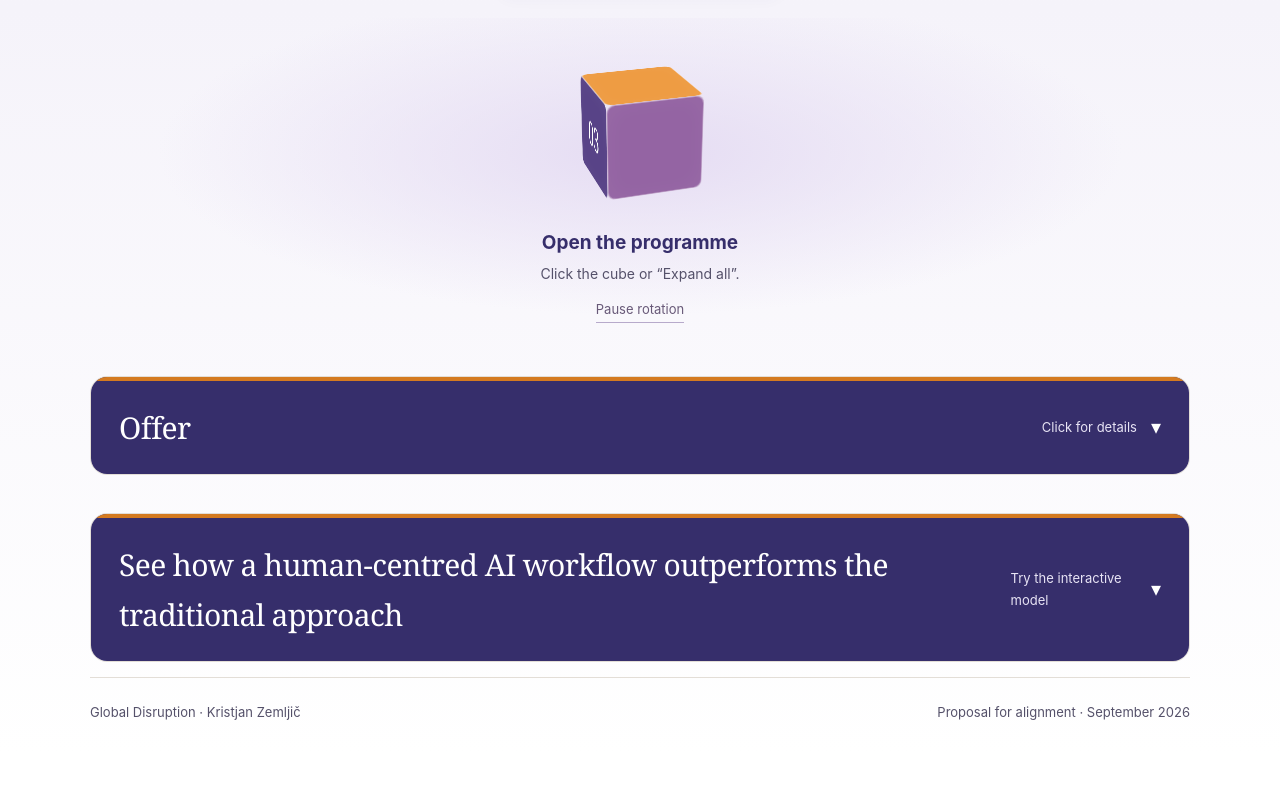
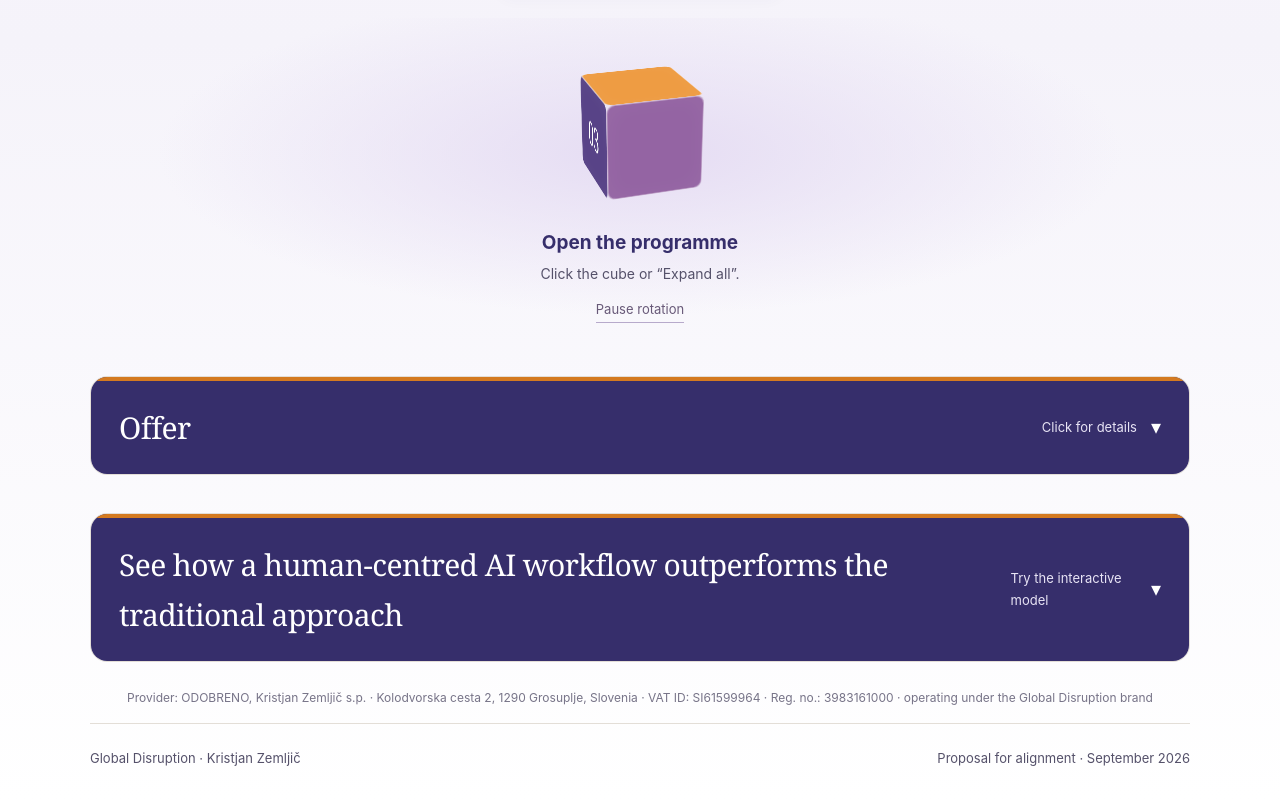
Before and after one commit to ZeleznaNoga1977/technion-programme-offer, a plain HTML site: page index.html in a window 1280 px wide. Shown: the part 1370-2170 px from the top of the page. Before the commit the page ends 2124 px from the top, so only its background shows below. Drawn offline with nearby package versions, Linux system fonts and the light colour scheme.

Commit message:
Add provider legal line above the footer

```diff
--- a/index.html
+++ b/index.html
@@ -26,6 +26,7 @@
 .model-print{display:none;font-size:14px;color:var(--muted)}
 @media(max-width:820px){.model-frame{height:1150px}}
 @media print{.model-frame{display:none}.model-print{display:block}.model{break-inside:avoid;margin-top:20px}}
+.legal{font-size:12px;color:var(--muted);margin:26px 0 0;text-align:center;opacity:.8}
 @media(max-width:720px){.wrap{padding:0 20px}.masthead{font-size:11px;align-items:flex-start}.masthead span:last-child{text-align:right}.hero{padding-top:32px}.subtitle{font-size:19px}.steps{grid-template-columns:1fr 1fr}.steps a{padding:14px}.section-heading{align-items:flex-start;flex-direction:column}.card-heading{padding:22px 20px 18px;grid-template-columns:40px 1fr;gap:13px}.number{width:40px;height:40px;font-size:21px}h3{font-size:20px}.benefit{margin:0 20px 18px}.detail-content{padding:3px 20px 22px}summary{padding:14px 20px}.closing{grid-template-columns:1fr;gap:18px}.closing section{padding:22px}footer{flex-direction:column;gap:6px}}
 @media(prefers-reduced-motion:reduce){html{scroll-behavior:auto}.chevron{transition:none}}
 @media print{@page{size:A4;margin:14mm}body{background:white;font-size:10pt;line-height:1.45;print-color-adjust:exact;-webkit-print-color-adjust:exact}.wrap{max-width:none;padding:0}.masthead{padding:0 0 10px}.hero{padding:20px 0}h1{font-size:29pt;max-width:none}.subtitle{font-size:15pt}.lead{margin-top:12px}.meta{margin-top:14px}.basis{font-size:10pt}.journey{margin:22px 0}.journey h2{font-size:18pt}.steps{gap:8px}.steps a{padding:10px;font-size:9pt}.step-no{font-size:17pt}.toolbar,summary,.skip-link{display:none!important}.cards{display:block}.workshop{break-inside:avoid;margin:0 0 15px;border-radius:8px}.card-heading{padding:16px 18px 12px;grid-template-columns:35px 1fr;gap:12px}.number{width:35px;height:35px;font-size:19px}h3{font-size:14pt}.purpose{font-size:10pt}.benefit{margin:0 18px 12px 65px;padding:10px 13px}.benefit p,.detail-content li,.homework p{font-size:9.5pt}.detail-content{padding:12px 18px 15px 65px}.detail-content li{margin-bottom:5px}details::details-content{display:block;content-visibility:visible;height:auto}details>*:not(summary){display:block!important}.closing{display:block;margin-top:20px}.closing section{break-inside:avoid;margin-top:14px;padding:18px}.closing h2{font-size:17pt}.closing p,.confirmation{font-size:10pt}.confirmation{break-inside:avoid}footer{margin-top:20px;padding-bottom:0}h2,h3,h4{break-after:avoid}}
@@ -565,6 +566,7 @@ function setPoints(k) { params.points = k; refreshUI(); initializeSystem(); }
 <!-- DEMO:END -->
 <noscript><style>.offer-fold{max-height:none}</style></noscript>
 </main>
+<p class="legal">Provider: ODOBRENO, Kristjan Zemljič s.p. · Kolodvorska cesta 2, 1290 Grosuplje, Slovenia · VAT ID: SI61599964 · Reg. no.: 3983161000 · operating under the Global Disruption brand</p>
 <footer><span>Global Disruption · Kristjan Zemljič</span><span>Proposal for alignment · September 2026</span></footer>
 </div><script>
 const panels = [...document.querySelectorAll('details')];
```
